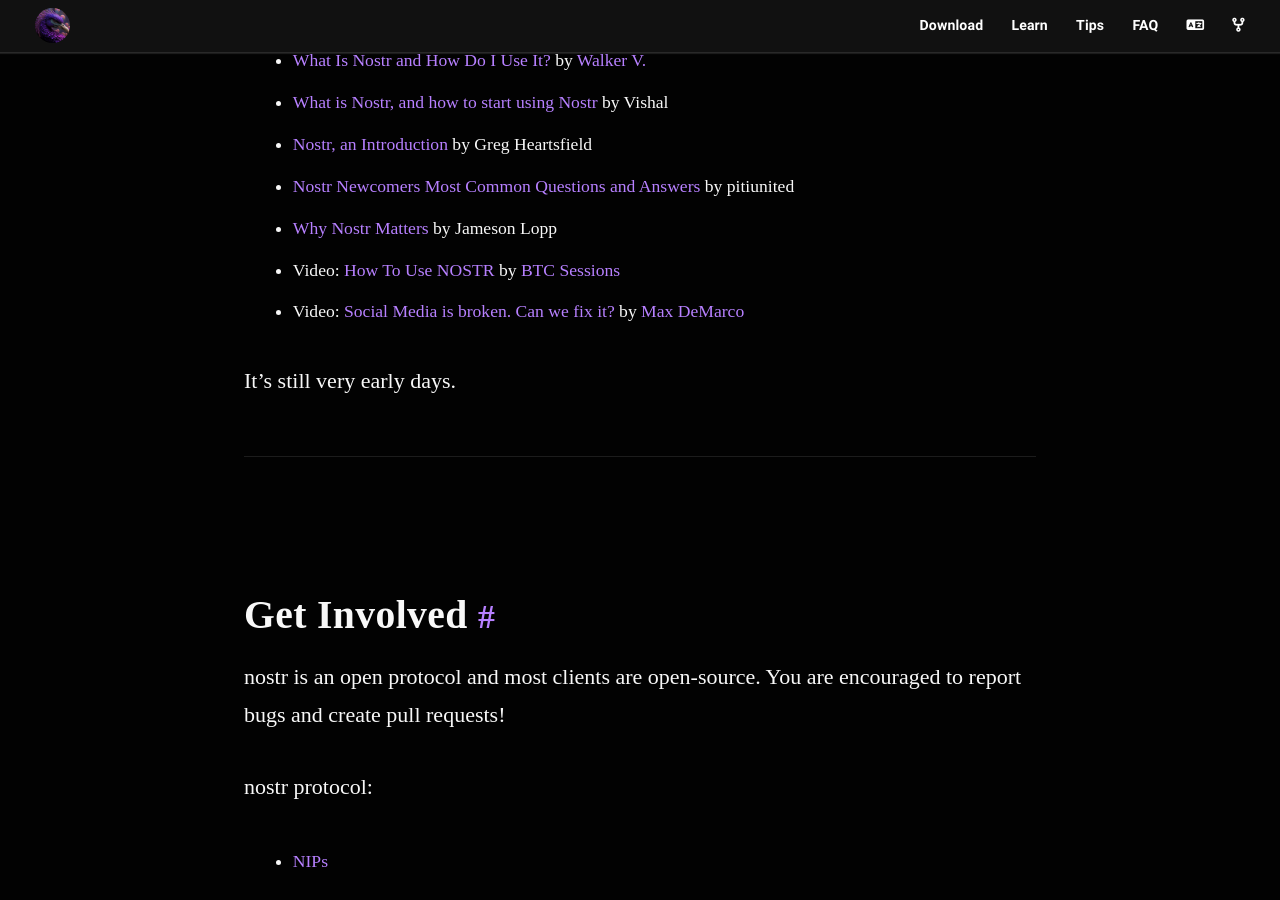
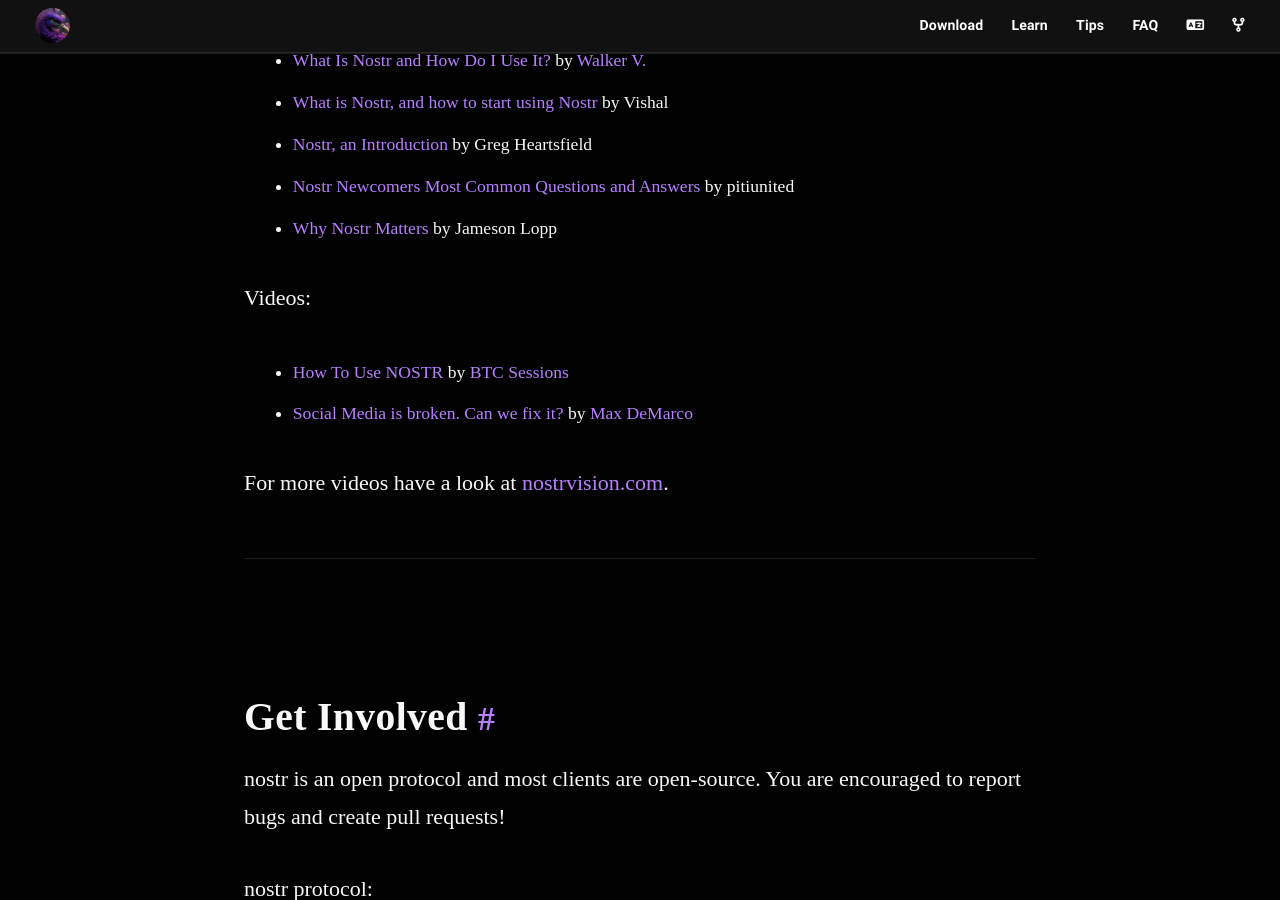
Before and after one commit to nostr-resources/nostr-resources.github.io, a Jekyll site: the page built from index.md, in a window 1280 px wide and 900 px high, scrolled down 14930 px. Built offline with Jekyll 4.4.1, drawn with Linux system fonts in a browser that asks for light colours; some web fonts are replaced.

Commit message:
feat(info): dedicated video subsection

```diff
--- a/index.md
+++ b/index.md
@@ -405,10 +405,13 @@ Articles and explainers:
 - [Nostr, an Introduction](https://wiki.wellorder.net/post/nostr-intro/) by Greg Heartsfield
 - [Nostr Newcomers Most Common Questions and Answers](https://uselessshit.co/resources/nostr/) by pitiunited
 - [Why Nostr Matters](https://blog.lopp.net/why-nostr-matters/) by Jameson Lopp
-- Video: [How To Use NOSTR](https://youtu.be/qn-Zp491t4Y) by [BTC Sessions](nostr:npub1rxysxnjkhrmqd3ey73dp9n5y5yvyzcs64acc9g0k2epcpwwyya4spvhnp8)
-- Video: [Social Media is broken. Can we fix it?](https://youtu.be/aA-jiiepOrE) by [Max DeMarco](nostr:npub1lelkh3hhxw9hdwlcpk6q9t0xt9f7yze0y0nxazvzqjmre3p98x3sthkvyz)
 
-It's still very early days.
+Videos:
+
+- [How To Use NOSTR](https://youtu.be/qn-Zp491t4Y) by [BTC Sessions](nostr:npub1rxysxnjkhrmqd3ey73dp9n5y5yvyzcs64acc9g0k2epcpwwyya4spvhnp8)
+- [Social Media is broken. Can we fix it?](https://youtu.be/aA-jiiepOrE) by [Max DeMarco](nostr:npub1lelkh3hhxw9hdwlcpk6q9t0xt9f7yze0y0nxazvzqjmre3p98x3sthkvyz)
+
+For more videos have a look at [nostrvision.com](https://www.nostrvision.com/).
 
 ---
 
```
